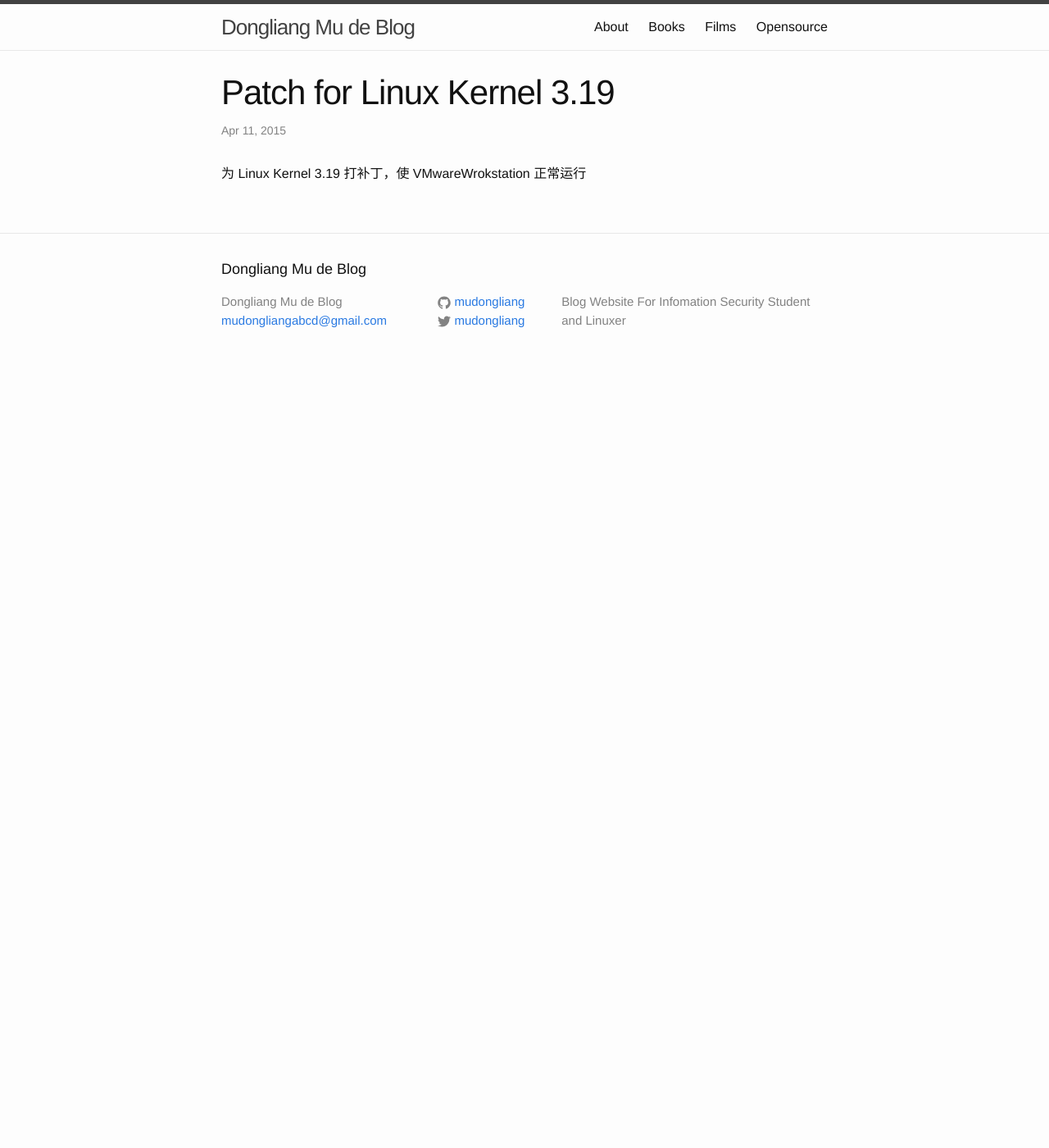
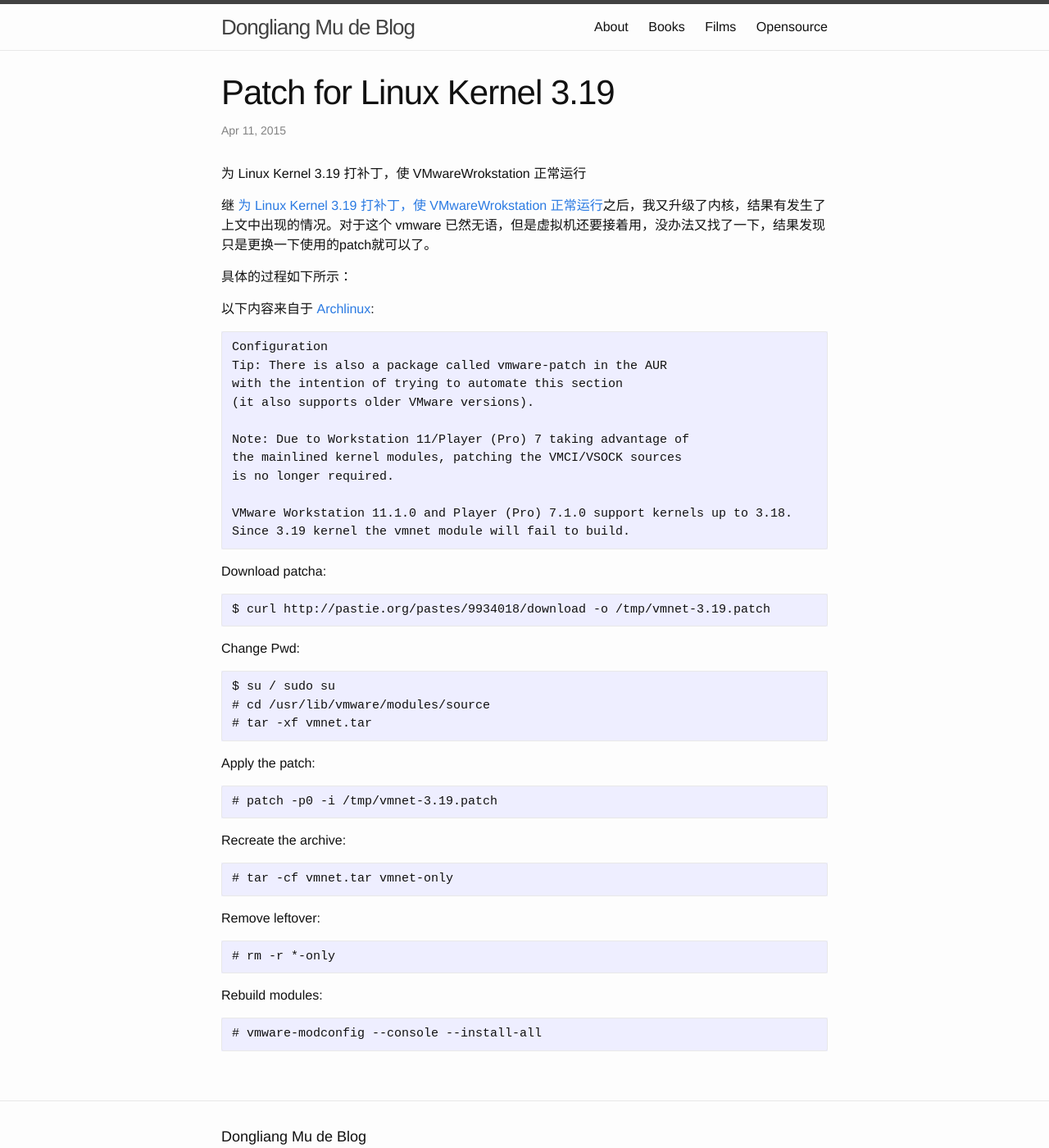
Before and after one commit to mudongliang/mudongliang.github.io, a Jekyll site: the page built from _posts/2015-04-11-linux-kernel-319-vmwarewrokstation.md, in a window 1280 px wide and 1400 px high. Shown: the whole window at 82% size. Built offline with Jekyll 4.4.1, drawn with Linux system fonts in a browser that asks for light colours.

Commit message:
Format post with Markdown semantics

````diff
--- a/_posts/2015-04-11-linux-kernel-319-vmwarewrokstation.md
+++ b/_posts/2015-04-11-linux-kernel-319-vmwarewrokstation.md
@@ -7,3 +7,49 @@ category: Linux,Kernel,VMwareWorkstation
 tags: [linux kernel,3.19,vmware workstation,patch]
 ---
 为 Linux Kernel 3.19 打补丁，使 VMwareWrokstation 正常运行
+
+继 [为 Linux Kernel 3.19 打补丁，使 VMwareWrokstation 正常运行]({{ site.url }}/2015/04/11/linux-kernel-317-vmwarewrokstation.html)之后，我又升级了内核，结果有发生了上文中出现的情况。对于这个 vmware 已然无语，但是虚拟机还要接着用，没办法又找了一下，结果发现只是更换一下使用的patch就可以了。
+
+具体的过程如下所示：
+
+以下内容来自于 [Archlinux](https://wiki.archlinux.org/index.php/VMware#.2Fdev.2Fvmmon_not_found):
+
+```
+Configuration
+Tip: There is also a package called vmware-patch in the AUR
+with the intention of trying to automate this section
+(it also supports older VMware versions).
+
+Note: Due to Workstation 11/Player (Pro) 7 taking advantage of
+the mainlined kernel modules, patching the VMCI/VSOCK sources
+is no longer required.
+
+VMware Workstation 11.1.0 and Player (Pro) 7.1.0 support kernels up to 3.18.
+Since 3.19 kernel the vmnet module will fail to build.
+```
+
+Download patcha:
+
+    $ curl http://pastie.org/pastes/9934018/download -o /tmp/vmnet-3.19.patch
+
+Change Pwd:
+
+	$ su / sudo su
+    # cd /usr/lib/vmware/modules/source
+    # tar -xf vmnet.tar
+
+Apply the patch:
+
+	# patch -p0 -i /tmp/vmnet-3.19.patch
+
+Recreate the archive:
+
+	# tar -cf vmnet.tar vmnet-only
+
+Remove leftover:
+
+	# rm -r *-only
+
+Rebuild modules:
+
+	# vmware-modconfig --console --install-all
````
